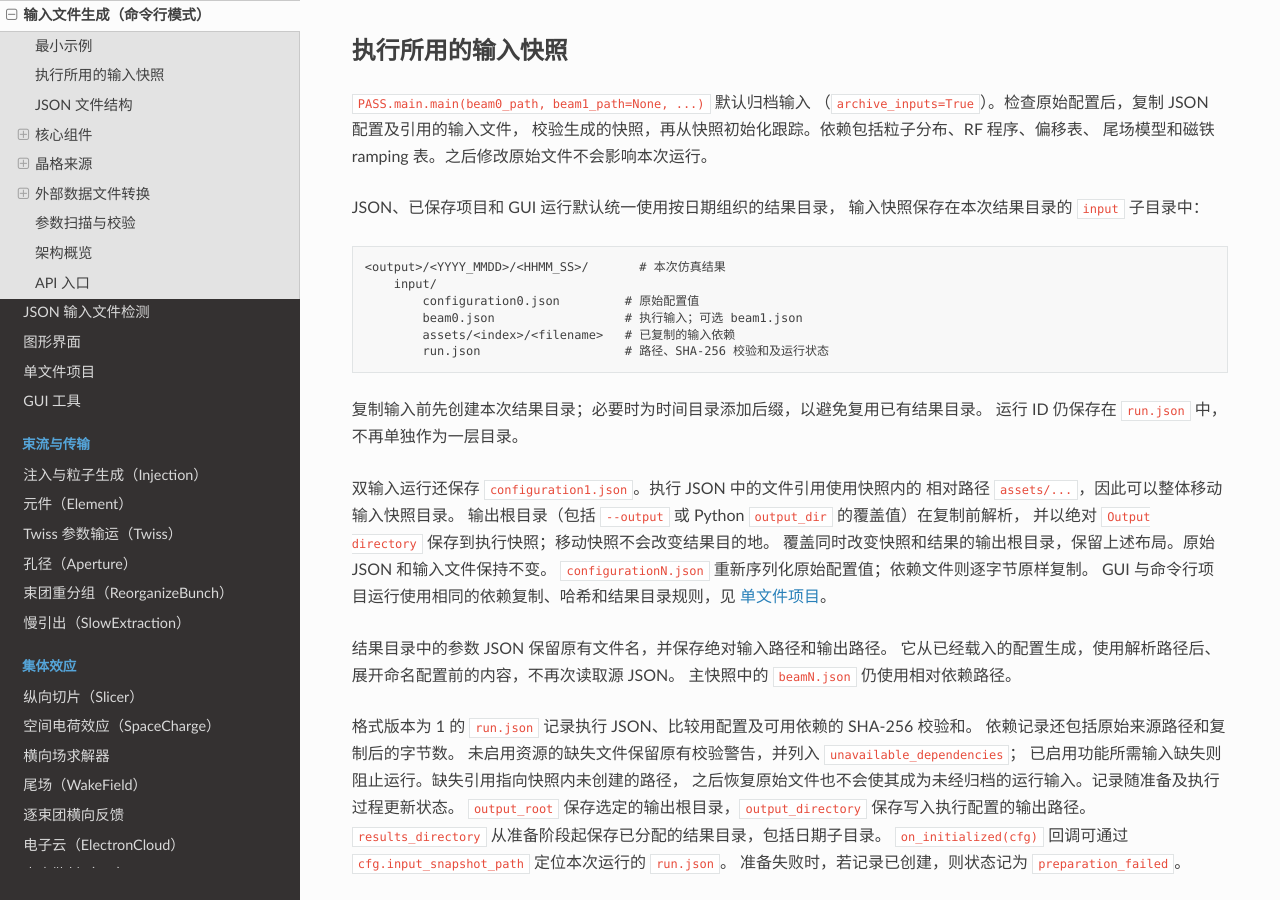
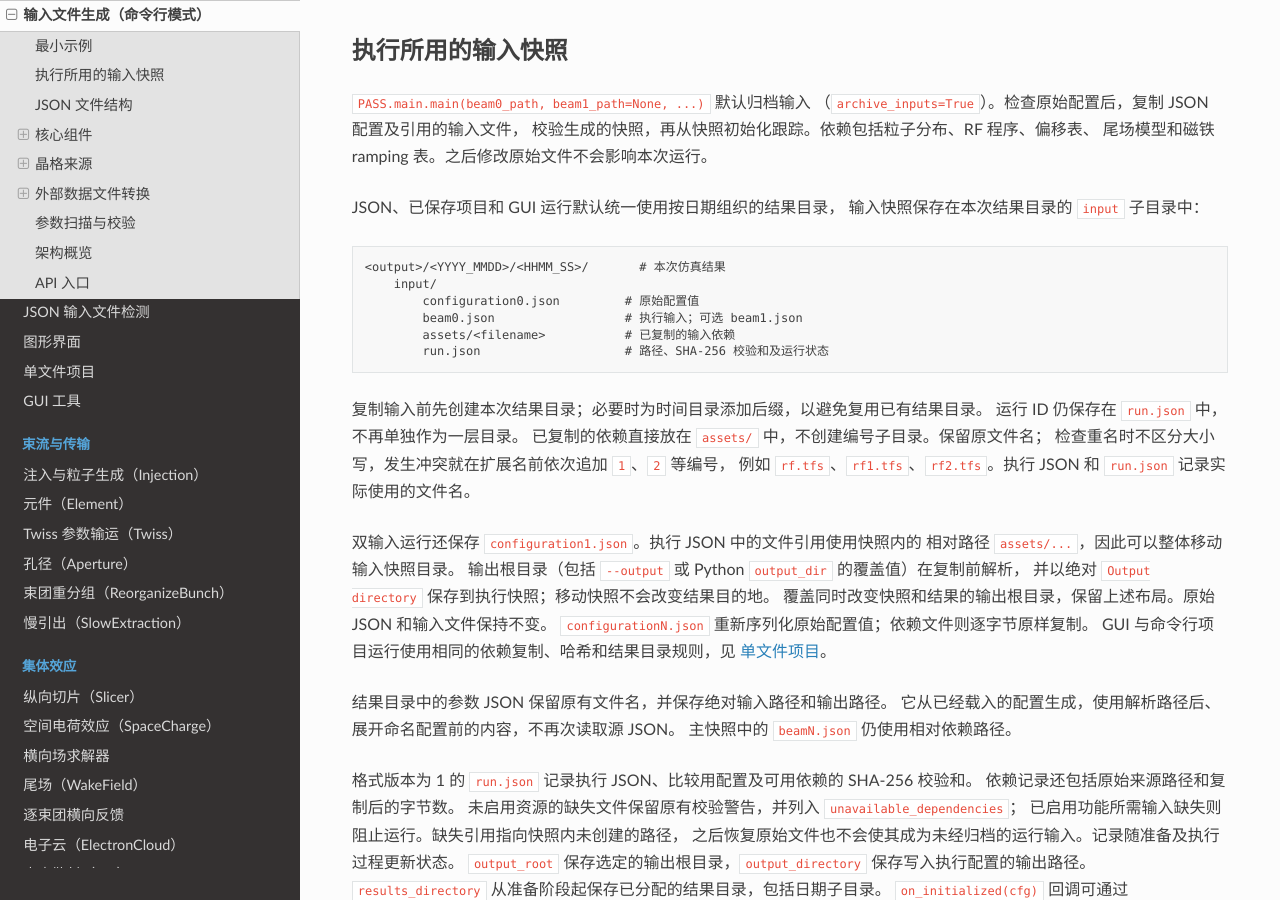
Before and after one commit to changmx/PASS, a Sphinx documentation site: the page built from docs/source/zh/input_generation.rst, in a window 1280 px wide and 900 px high, scrolled down 2864 px. Built offline with Sphinx 7.4.7 and the Read the Docs theme 3.1.0, drawn with Linux system fonts in a browser that asks for light colours.

```diff
--- a/docs/source/zh/input_generation.rst
+++ b/docs/source/zh/input_generation.rst
@@ -161,11 +161,15 @@ JSON、已保存项目和 GUI 运行默认统一使用按日期组织的结果
        input/
            configuration0.json         # 原始配置值
            beam0.json                  # 执行输入；可选 beam1.json
-           assets/<index>/<filename>   # 已复制的输入依赖
+           assets/<filename>           # 已复制的输入依赖
            run.json                    # 路径、SHA-256 校验和及运行状态
 
 复制输入前先创建本次结果目录；必要时为时间目录添加后缀，以避免复用已有结果目录。
 运行 ID 仍保存在 ``run.json`` 中，不再单独作为一层目录。
+已复制的依赖直接放在 ``assets/`` 中，不创建编号子目录。保留原文件名；
+检查重名时不区分大小写，发生冲突就在扩展名前依次追加 ``1``、``2`` 等编号，
+例如 ``rf.tfs``、``rf1.tfs``、``rf2.tfs``。执行 JSON 和 ``run.json``
+记录实际使用的文件名。
 
 双输入运行还保存 ``configuration1.json``。执行 JSON 中的文件引用使用快照内的
 相对路径 ``assets/...``，因此可以整体移动输入快照目录。
--- a/docs/source/zh/project_files.rst
+++ b/docs/source/zh/project_files.rst
@@ -105,11 +105,13 @@ GUI 先固定所选配置，再在后台线程中依次校验输入、复制依
        input/
            beam0.json                  # 固定运行输入；可选 beam1.json
            configuration0.json         # 用于比较的原始配置
-           assets/...                  # 已复制的依赖字节
+           assets/<filename>           # 已复制的依赖字节
            run.json                    # 运行记录
            gui.log                     # GUI 运行的完整进程日志
 
-运行 JSON 使用指向已复制 ``assets/...`` 文件的相对路径，并以绝对路径指定输出根目录。
+依赖直接复制到 ``assets/`` 中，不创建编号子目录。保留原文件名；检查重名时不区分大小写，
+冲突时在扩展名前追加编号，例如 ``rf1.tfs``、``rf2.tfs``。
+运行 JSON 使用指向这些已复制文件的相对路径，并以绝对路径指定输出根目录。
 准备阶段在复制输入前分配按日期组织的结果目录，并将路径保存到 ``run.json`` 的
 ``results_directory``。初始化使用该目录，不再追加一层日期和时间。
 必要时为时间目录添加后缀，以避免复用已有结果目录。
```
Also changed, not shown: docs/source/en/input_generation.rst (+6 -1 lines), docs/source/en/project_files.rst (+5 -2 lines), 2 other files.
